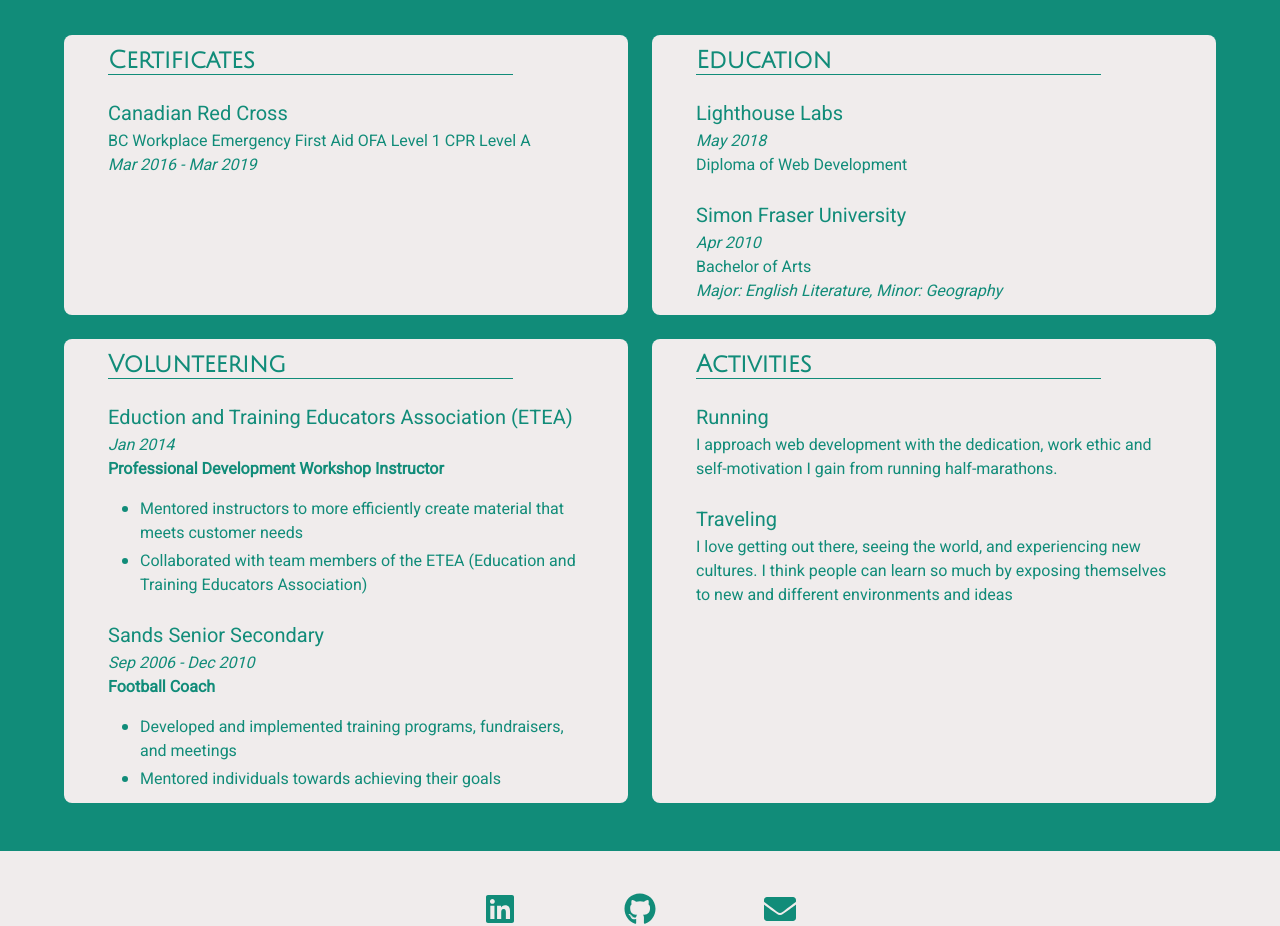
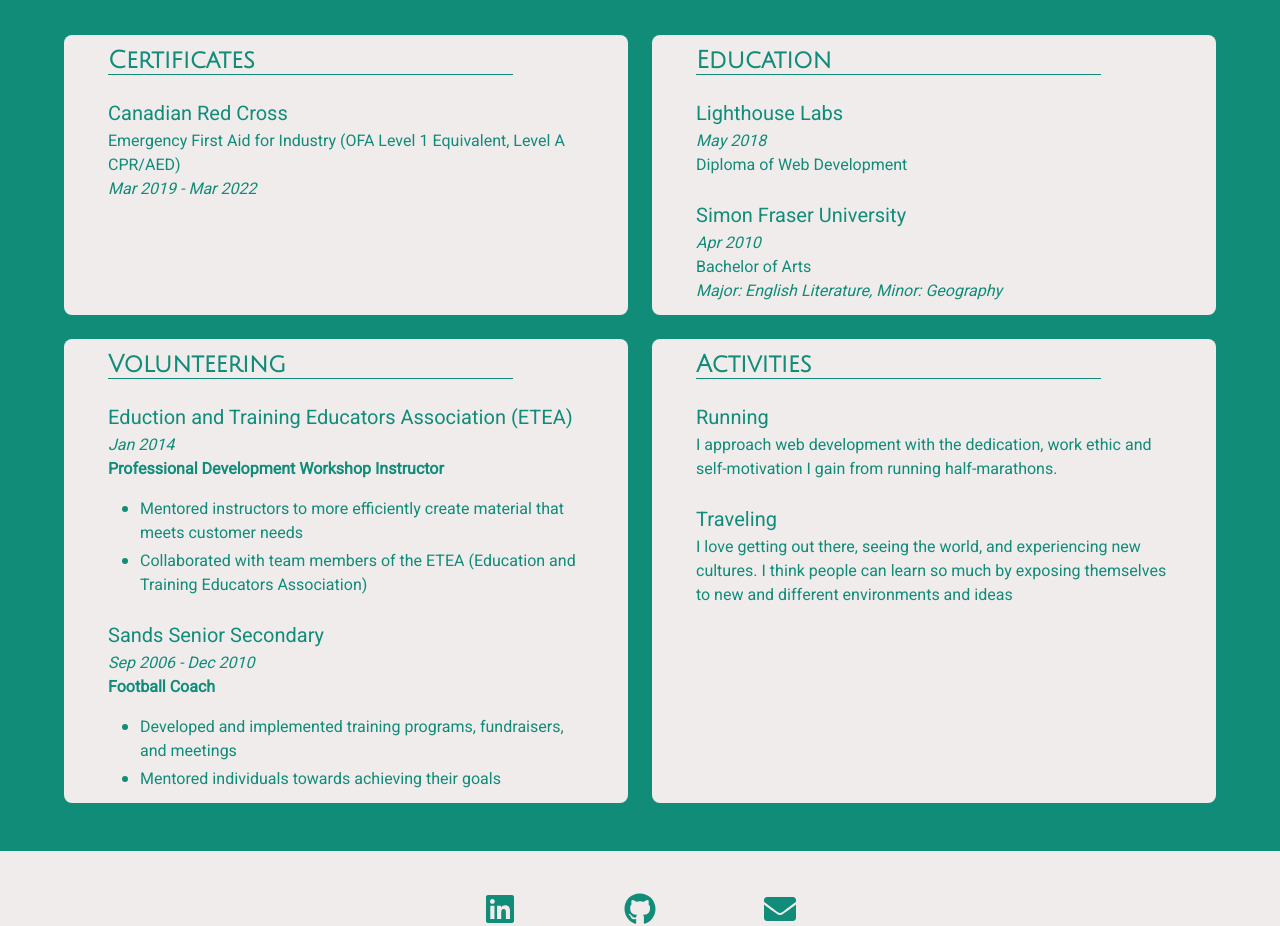
Before and after one commit to mattwong59/mattwong59.github.io, a React (Create React App) app: page / in a window 1280 px wide. Shown: the part 2300-3226 px from the top of the page. Built offline with nearby package versions, Linux system fonts and the light colour scheme.

Commit message:
Update first aid certificate

```diff
--- a/src/Miscellaneous.jsx
+++ b/src/Miscellaneous.jsx
@@ -12,8 +12,8 @@
                         <div className="container is-fluid">
                             <h2 className="title is-size-4">Certificates</h2>
                             <h4 className="is-size-5">Canadian Red Cross</h4>
-                            <p>BC Workplace Emergency First Aid OFA Level 1 CPR Level A</p>
-                            <p className="date">Mar 2016 - Mar 2019</p>
+                            <p>Emergency First Aid for Industry (OFA Level 1 Equivalent, Level A CPR/AED)</p>
+                            <p className="date">Mar 2019 - Mar 2022</p>
                         </div>
                     </div>
                     <div className="tile is-parent">
```
